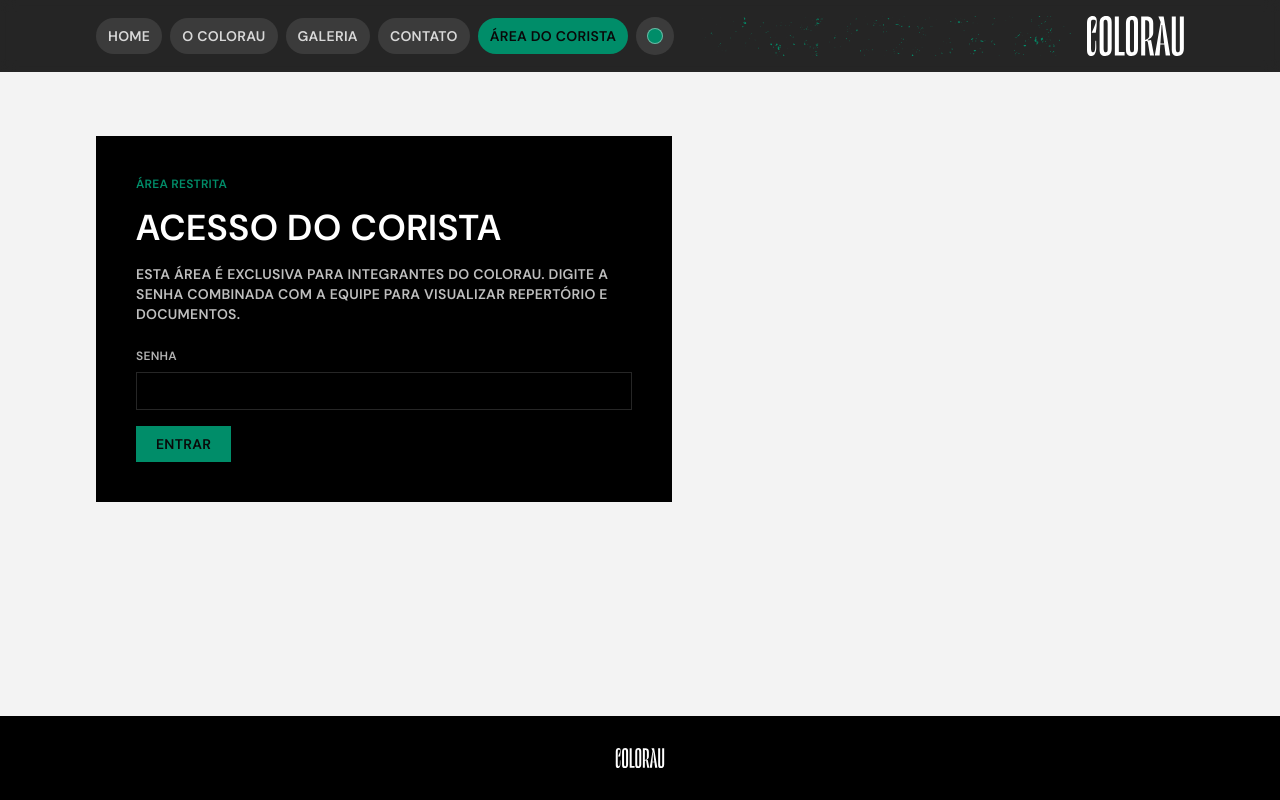
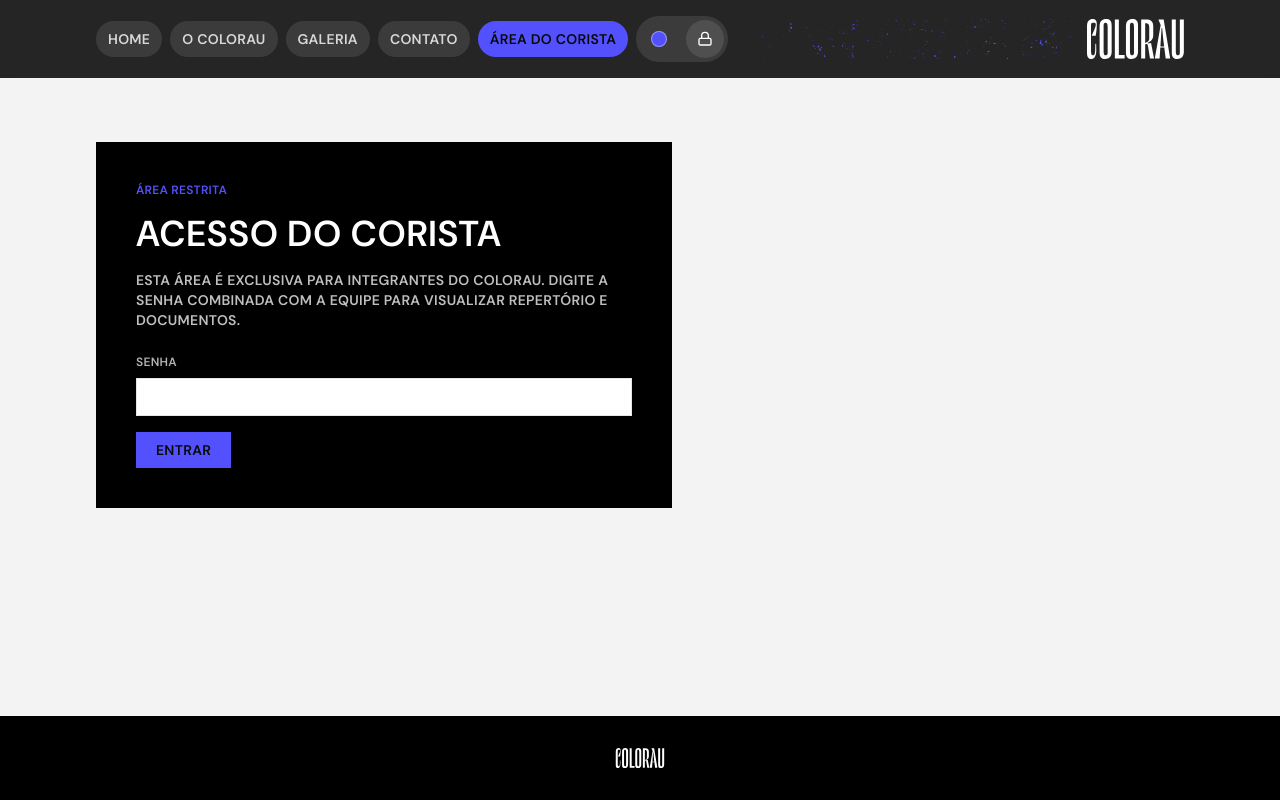
Before and after one commit to alexsandersouzafr/colorau, a Next.js app: page /corista in a window 1280 px wide. Built offline with nearby package versions, Linux system fonts and the light colour scheme.

Commit message:
Enhance SiteHeader and ThemeProvider components by adding color lock functionality and improving accent color management; update input styles for better visual consistency in CoristaPage.

```diff
--- a/app/corista/page.tsx
+++ b/app/corista/page.tsx
@@ -55,7 +55,7 @@ export default function CoristaPage() {
                   type="password"
                   value={password}
                   onChange={(e) => setPassword(e.target.value)}
-                  className="mt-2 w-full border border-white/15 bg-black/40 px-3 py-2 text-sm text-white outline-none placeholder:text-white/40 focus:border-accent focus:ring-1 focus:ring-accent"
+                  className="mt-2 w-full border border-black/10 bg-white px-3 py-2 text-sm text-black outline-none placeholder:text-black/40 focus:border-accent focus:ring-1 focus:ring-accent"
                   autoComplete="off"
                 />
               </div>
--- a/components/site-header.tsx
+++ b/components/site-header.tsx
@@ -12,7 +12,7 @@ export function SiteHeader() {
   const DOT_ENTER_MS = 240;
   const CLOSE_BUFFER_MS = 80;
   const pathname = usePathname();
-  const { accentId, options, setAccent } = useThemeAccent();
+  const { accentId, options, setAccent, isLocked, setLocked } = useThemeAccent();
   const [isPaletteOpen, setIsPaletteOpen] = useState(false);
   const [isPaletteMounted, setIsPaletteMounted] = useState(false);
   const paletteRef = useRef<HTMLDivElement | null>(null);
@@ -100,18 +100,58 @@ export function SiteHeader() {
                   <Link href={item.href} className={linkClass}>
                     {item.label}
                   </Link>
+
+                  <div className="flex items-center gap-2 rounded-full bg-white/10 p-1">
                     <button
                       type="button"
-                    onClick={() => (isPaletteOpen ? closePalette() : openPalette())}
-                    className="flex h-[38px] w-[38px] items-center justify-center rounded-full bg-white/10 text-white transition hover:bg-white/20"
+                      onClick={() =>
+                        isPaletteOpen ? closePalette() : openPalette()
+                      }
+                      className="flex h-[38px] w-[38px] items-center justify-center rounded-full text-white transition hover:bg-white/20"
                       aria-expanded={isPaletteOpen}
                       aria-label="Abrir menu de cores"
                     >
                       <span
                         className="h-4 w-4 rounded-full border border-white/40"
-                      style={{ backgroundColor: currentOption?.value ?? "#ffffff" }}
+                        style={{
+                          backgroundColor: currentOption?.value ?? "#ffffff",
+                        }}
                       />
                     </button>
+
+                    <button
+                      type="button"
+                      onClick={() => {
+                        setLocked(!isLocked);
+                        closePalette();
+                      }}
+                      className={`flex h-[38px] w-[38px] items-center justify-center rounded-full transition ${
+                        isLocked
+                          ? "bg-accent text-accent-foreground"
+                          : "bg-white/10 text-white hover:bg-white/20"
+                      }`}
+                      aria-label={
+                        isLocked
+                          ? "Destravar mudanças de cor"
+                          : "Travar mudanças de cor"
+                      }
+                      aria-pressed={isLocked}
+                    >
+                      <svg
+                        viewBox="0 0 24 24"
+                        fill="none"
+                        stroke="currentColor"
+                        strokeWidth="2"
+                        strokeLinecap="round"
+                        strokeLinejoin="round"
+                        className="h-4 w-4"
+                        aria-hidden="true"
+                      >
+                        <path d="M17 11V7a5 5 0 0 0-10 0v4" />
+                        <rect x="3" y="11" width="18" height="10" rx="2" />
+                      </svg>
+                    </button>
+                  </div>
                   {isPaletteMounted && (
                   <div
                     className={`absolute left-1/2 top-[44px] z-50 flex max-w-[calc(100vw-2rem)] -translate-x-1/2 items-center gap-2 rounded-full bg-black/90 p-2 backdrop-blur transition-all duration-180 ease md:max-w-none ${
--- a/components/theme-provider.tsx
+++ b/components/theme-provider.tsx
@@ -5,8 +5,10 @@ import {
   useCallback,
   useContext,
   useEffect,
+  useRef,
   useState,
 } from "react";
+import { usePathname } from "next/navigation";
 
 export type AccentId =
   | "red"
@@ -17,9 +19,7 @@ export type AccentId =
   | "green"
   | "cyan"
   | "emerald"
-  | "deep-violet"
-  | "soft-magenta"
-  | "deep-emerald";
+  | "soft-magenta";
 
 type AccentOption = {
   id: AccentId;
@@ -37,26 +37,35 @@ const ACCENT_OPTIONS: AccentOption[] = [
   { id: "cyan", label: "Ciano", value: "#00e0f0" },
   { id: "emerald", label: "Esmeralda", value: "#008d69" },
   {
-    id: "deep-violet",
-    label: "Violeta profundo",
-    value: "#5900c3",
-  },
-  {
     id: "soft-magenta",
     label: "Magenta suave",
     value: "#ffb6ff",
   },
-  {
-    id: "deep-emerald",
-    label: "Esmeralda profunda",
-    value: "#006054",
-  },
 ];
+
+const STORAGE_ACCENT_ID = "colorau-accent-id";
+const STORAGE_LOCKED = "colorau-accent-locked";
+
+function isValidAccentId(value: string | null): value is AccentId {
+  if (!value) return false;
+  return ACCENT_OPTIONS.some((opt) => opt.id === value);
+}
+
+function chooseRandomAccentId(exclude?: AccentId): AccentId {
+  const candidates = exclude
+    ? ACCENT_OPTIONS.filter((opt) => opt.id !== exclude)
+    : ACCENT_OPTIONS;
+  const safeCandidates = candidates.length ? candidates : ACCENT_OPTIONS;
+  const idx = Math.floor(Math.random() * safeCandidates.length);
+  return safeCandidates[idx]!.id;
+}
 
 type ThemeContextValue = {
   accentId: AccentId;
   options: AccentOption[];
   setAccent: (id: AccentId) => void;
+  isLocked: boolean;
+  setLocked: (locked: boolean) => void;
 };
 
 const ThemeContext = createContext<ThemeContextValue | undefined>(undefined);
@@ -102,29 +111,114 @@ function applyAccent(option: AccentOption) {
 }
 
 export function ThemeProvider({ children }: { children: React.ReactNode }) {
-  const [accentId, setAccentId] = useState<AccentId>("orange");
+  const pathname = usePathname();
+  const lastAppliedPathnameRef = useRef(pathname);
+  const isLockedRef = useRef(false);
+
+  const [isLocked, setIsLocked] = useState<boolean>(() => {
+    if (typeof window === "undefined") return false;
+    try {
+      return window.localStorage.getItem(STORAGE_LOCKED) === "yes";
+    } catch {
+      return false;
+    }
+  });
+
+  // Keep refs in sync for scheduled callbacks.
+  useEffect(() => {
+    isLockedRef.current = isLocked;
+  }, [isLocked]);
+
+  const [accentId, setAccentId] = useState<AccentId>(() => {
+    if (typeof window === "undefined") return "orange";
+    try {
+      const lockedFromStorage =
+        window.localStorage.getItem(STORAGE_LOCKED) === "yes";
+      const storedAccentId = window.localStorage.getItem(STORAGE_ACCENT_ID);
+      if (lockedFromStorage && isValidAccentId(storedAccentId)) {
+        return storedAccentId;
+      }
+    } catch {
+      // ignore storage failures
+    }
+    return chooseRandomAccentId();
+  });
+
+  const persistAccent = useCallback((id: AccentId) => {
+    try {
+      window.localStorage.setItem(STORAGE_ACCENT_ID, id);
+    } catch {
+      // ignore storage failures
+    }
+  }, []);
+
+  const persistLocked = useCallback((locked: boolean) => {
+    try {
+      window.localStorage.setItem(STORAGE_LOCKED, locked ? "yes" : "no");
+    } catch {
+      // ignore storage failures
+    }
+  }, []);
+
+  // Apply the current accent to CSS variables / favicon on mount + changes.
+  useEffect(() => {
+    const option = ACCENT_OPTIONS.find((opt) => opt.id === accentId);
+    if (!option) return;
+    applyAccent(option);
+
+    // Keep localStorage aligned with the current state.
+    persistAccent(accentId);
+    persistLocked(isLocked);
+  }, [accentId, isLocked, persistAccent, persistLocked]);
+
+  const setAccent = useCallback(
+    (id: AccentId) => {
+      const option = ACCENT_OPTIONS.find((opt) => opt.id === id);
+      if (!option) return;
+      setAccentId(id);
+      applyAccent(option);
+      persistAccent(id);
+    },
+    [persistAccent]
+  );
+
+  const setLocked = useCallback(
+    (locked: boolean) => {
+      setIsLocked(locked);
+      persistLocked(locked);
+    },
+    [persistLocked]
+  );
 
   useEffect(() => {
-    const randomId =
-      ACCENT_OPTIONS[Math.floor(Math.random() * ACCENT_OPTIONS.length)].id;
-    const initial = randomId;
+    if (lastAppliedPathnameRef.current === pathname) return;
 
-    const option = ACCENT_OPTIONS.find((opt) => opt.id === initial)!;
-    setAccentId(initial);
-    applyAccent(option);
-  }, []);
+    // Move the ref first so quick successive route changes don't double-apply.
+    lastAppliedPathnameRef.current = pathname;
 
-  const setAccent = useCallback((id: AccentId) => {
-    const option = ACCENT_OPTIONS.find((opt) => opt.id === id);
-    if (!option) return;
-    setAccentId(id);
-    applyAccent(option);
-  }, []);
+    if (isLocked) return;
+
+    const scheduledPathname = pathname;
+    const nextAccentId = chooseRandomAccentId(accentId);
+    const schedule =
+      typeof queueMicrotask === "function"
+        ? queueMicrotask
+        : (cb: () => void) => setTimeout(cb, 0);
+
+    // Avoid updating state synchronously inside an effect.
+    schedule(() => {
+      if (lastAppliedPathnameRef.current !== scheduledPathname) return;
+      if (isLockedRef.current) return;
+      setAccent(nextAccentId);
+    });
+  }, [accentId, isLocked, pathname, setAccent]);
 
   const value: ThemeContextValue = {
     accentId,
     options: ACCENT_OPTIONS,
     setAccent,
+    isLocked,
+    setLocked,
   };
 
   return (
```
Lines whose indentation alone changed are shown as unchanged.
